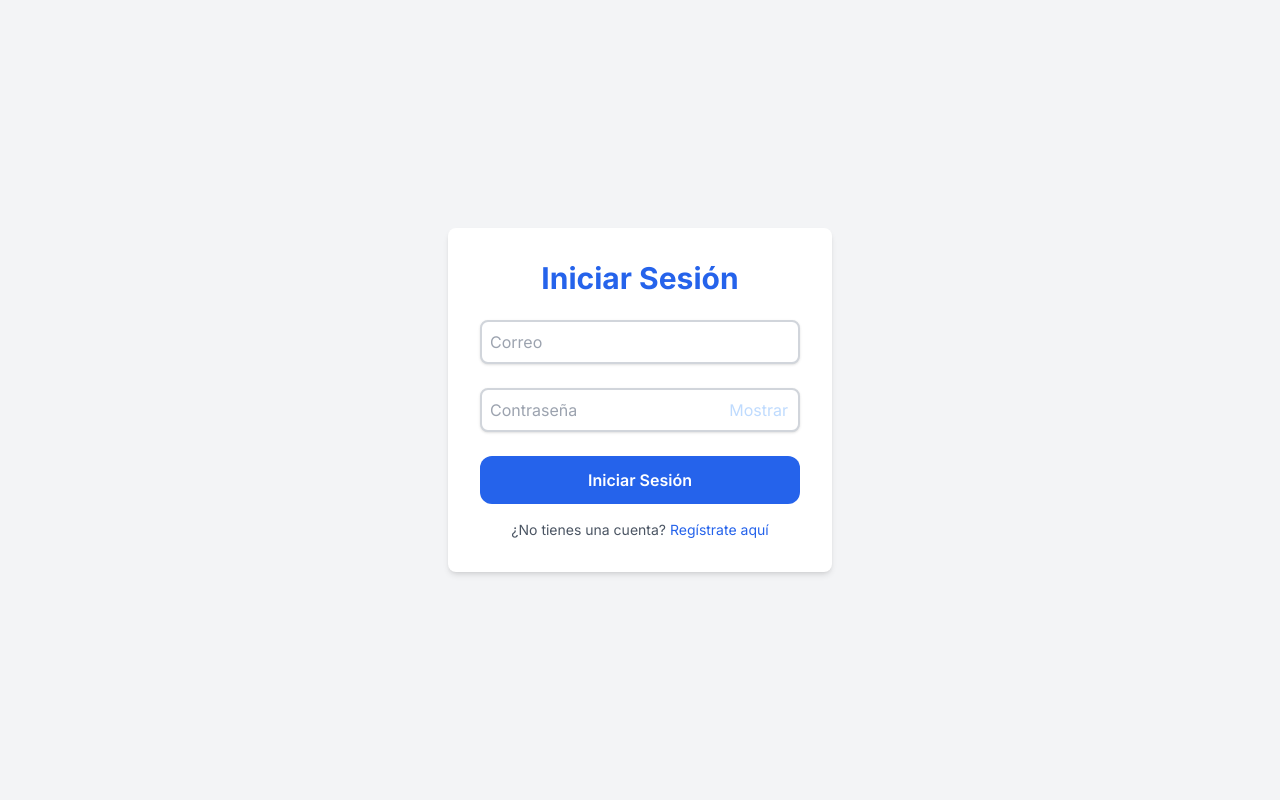
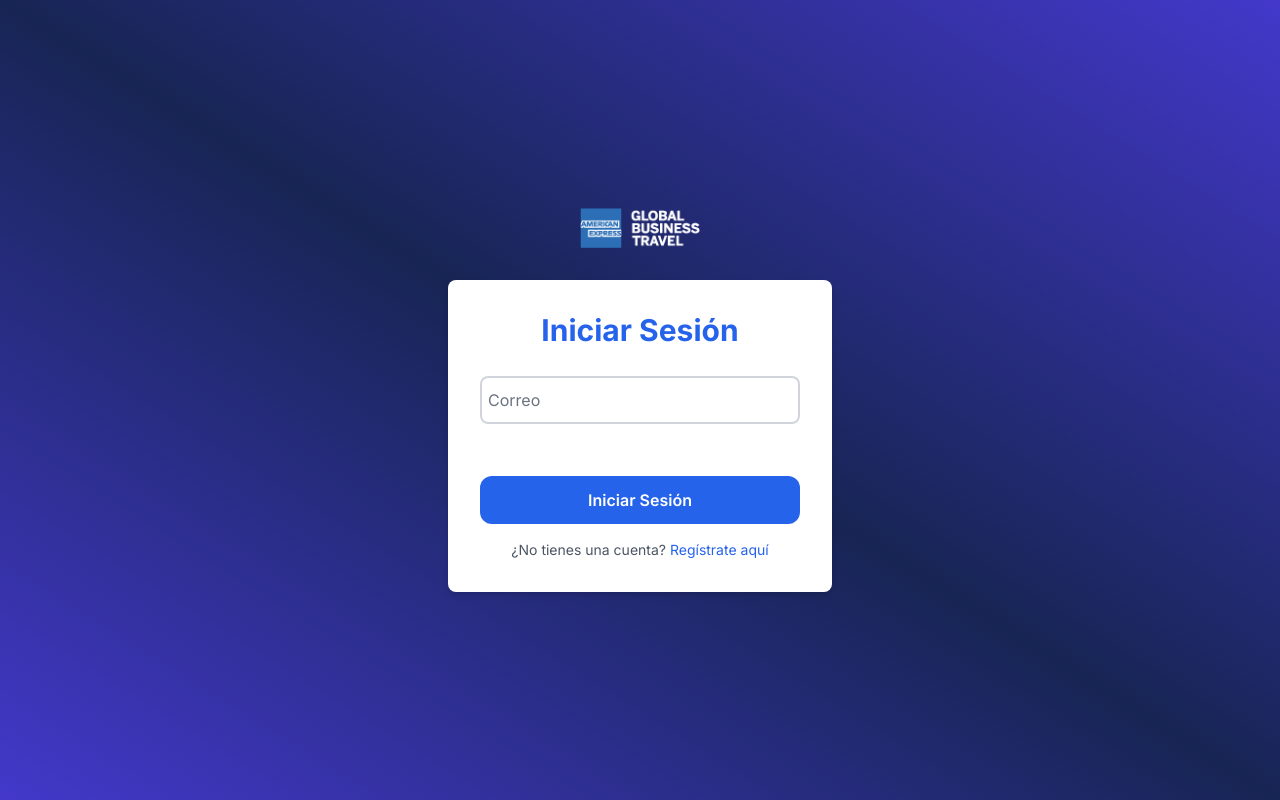
Before and after one commit to crbzxy/gbt-summit-2024, a Next.js app: page /login in a window 1280 px wide. Built offline with nearby package versions, Linux system fonts and the light colour scheme.

Commit message:
base3 ajustes usuario negocio

```diff
--- a/src/app/admin/page.tsx
+++ b/src/app/admin/page.tsx
@@ -15,11 +15,10 @@ type User = {
   registrationType: string;
 };
 
-// Define el tipo FormState
+// Define el tipo FormState, eliminando la contraseña
 type FormState = {
   name: string;
   email: string;
-  password: string;
   phone: string;
   company: string;
   position: string;
@@ -189,11 +188,10 @@ export default function Admin() {
         {/* Modal para edición de usuario */}
         {selectedUser && (
           <div className="fixed inset-0 bg-black bg-opacity-50 flex items-center justify-center z-50">
-            <div className=" rounded-lg overflow-hidden shadow-lg w-11/12 md:w-3/4 lg:w-1/2">
+            <div className="rounded-lg overflow-hidden shadow-lg w-11/12 md:w-3/4 lg:w-1/2">
               <div className="p-6">
                 <h2 className="text-2xl font-bold mb-4 text-center">Editar Usuario</h2>
                 <RegistrationForm
-
                   registrationType={selectedUser.registrationType}
                   mode="edit"
                   initialData={selectedUser}
--- a/src/app/components/Footer.tsx
+++ b/src/app/components/Footer.tsx
@@ -15,7 +15,7 @@ const Footer: React.FC = () => {
                 <div className="flex-1 text-left">
                     <p className="text-sm mb-2">
                         Los servicios de American Express Global Business Travel utilizan información personal como se describe en el{' '}
-                        <a href="/privacy-policy" className="underline">
+                        <a href="https://privacy.amexgbt.com/es-la/statement" className="underline">
                             Aviso de privacidad global de GBT
                         </a>.
                     </p>
--- a/src/app/components/InputField.tsx
+++ b/src/app/components/InputField.tsx
@@ -1,4 +1,4 @@
-import React, { ChangeEvent, memo } from "react";
+import React, { ChangeEvent } from "react";
 
 interface InputFieldProps {
   type: string;
@@ -6,48 +6,38 @@ interface InputFieldProps {
   name: string;
   value: string;
   onChange: (e: ChangeEvent<HTMLInputElement>) => void;
-  showToggle?: boolean;
-  showPassword?: boolean;
-  toggleShowPassword?: () => void;
+  mode: "register" | "edit"; // Añadir esta línea
 }
 
-const InputField: React.FC<InputFieldProps> = memo(
-  ({
+const InputField: React.FC<InputFieldProps> = ({
   type,
   placeholder,
   name,
   value,
   onChange,
-    showToggle = false,
-    showPassword,
-    toggleShowPassword,
-  }) => (
-    <div className="relative mb-4">
+  mode, // Añadir esta línea
+}) => {
+  return (
+    <div className="relative mb-6">
       <input
-        className={`peer w-full p-2 border-2 border-gray-300 rounded-lg bg-white shadow focus:outline-none focus:ring-2 focus:ring-blue-500 transition ${
-          value ? "ring-2 ring-blue-500" : ""
-        }`}
-        type={showToggle && showPassword ? "text" : type}
-        placeholder={placeholder}
+        type={type}
         name={name}
         value={value}
         onChange={onChange}
+        className={`peer w-full px-3 py-2 my-1 border-2 bg-white border-gray-300 rounded-lg focus:outline-none focus:border-blue-500 bg-transparent transition h-12`}
+        placeholder=" " // Placeholder vacío para activar el label flotante
+        id={name} // Asegúrate de que el input tenga un id para el label
       />
-
-      {showToggle && toggleShowPassword && (
-        <button
-          type="button"
-          onClick={toggleShowPassword}
-          className="absolute right-3 top-1/2 transform -translate-y-1/2 text-blue-200 hover:text-blue-800 focus:outline-none"
+      <label
+        htmlFor={name}
+        className={`absolute left-1 top-1/2 transform -translate-y-1/2  px-1 text-gray-500 transition-all duration-200 ease-in-out ${
+          value || mode === "edit" ? "text-sm top-0 -translate-y-full scale-75 text-white" : ""
+        } peer-focus:text-sm peer-focus:top-0 peer-focus:-translate-y-full peer-focus:scale-75 peer-focus:text-gray-400`}
       >
-          {showPassword ? "Ocultar" : "Mostrar"}
-        </button>
-      )}
+        {placeholder}
+      </label>
     </div>
-  )
   );
-
-// Define el displayName para el componente memoizado
-InputField.displayName = "InputField";
+};
 
 export default InputField;
--- a/src/app/components/RegisterForm.tsx
+++ b/src/app/components/RegisterForm.tsx
@@ -1,25 +1,24 @@
-// RegisterForm.tsx
 "use client";
 
 import React, { useState, ChangeEvent, FormEvent } from "react";
 import InputField from "../components/InputField";
+import useCountries from "../hooks/useCountries";
 
-// Definimos y exportamos FormState
 export type FormState = {
   name: string;
   email: string;
-  password: string;
   phone: string;
   company: string;
   position: string;
+  country: string;
   registrationType: string;
 };
 
 interface RegistrationFormProps {
-  registrationType: string; // 'website', 'presencial', 'remoto'
-  mode: "register" | "edit"; // Modo del formulario
-  initialData?: Partial<FormState>; // Datos iniciales para el modo de edición
-  onSubmit: (data: FormState) => Promise<void>; // Función para manejar el envío
+  registrationType: string;
+  mode: "register" | "edit";
+  initialData?: Partial<FormState>;
+  onSubmit: (data: FormState) => Promise<void>;
 }
 
 const RegisterForm: React.FC<RegistrationFormProps> = ({
@@ -31,18 +30,22 @@ const RegisterForm: React.FC<RegistrationFormProps> = ({
   const [formData, setFormData] = useState<FormState>({
     name: initialData.name ?? "",
     email: initialData.email ?? "",
-    password: "",
     phone: initialData.phone ?? "",
     company: initialData.company ?? "",
     position: initialData.position ?? "",
+    country: initialData.country ?? "",
     registrationType,
   });
 
+  const { countries, loading: countriesLoading, error: countriesError } =
+    useCountries();
+
   const [loading, setLoading] = useState<boolean>(false);
   const [error, setError] = useState<string | null>(null);
-  const [showPassword, setShowPassword] = useState<boolean>(false);
 
-  const handleInputChange = (e: ChangeEvent<HTMLInputElement>) => {
+  const handleInputChange = (
+    e: ChangeEvent<HTMLInputElement | HTMLSelectElement>
+  ) => {
     const { name, value } = e.target;
     setFormData((prevData) => ({ ...prevData, [name]: value }));
   };
@@ -52,51 +55,54 @@ const RegisterForm: React.FC<RegistrationFormProps> = ({
     setLoading(true);
     setError(null);
 
-    const { name, email, password, phone, company, position } = formData;
+    const { name, email, phone, company, position, country } = formData;
 
-    // Validación básica
-    if (
-      !name ||
-      !email ||
-      (!password && mode === "register") || // Solo requiere password en registro
-      !phone ||
-      !company ||
-      !position
-    ) {
+    if (!name || !email || !phone || !company || !position || !country) {
       setError("Por favor, completa todos los campos.");
       setLoading(false);
       return;
     }
 
     try {
-      await onSubmit(formData); // Usa la función de envío proporcionada
+      await onSubmit(formData);
     } catch (error: any) {
-      setError(error.message || "Error desconocido."); // Captura el mensaje de error
+      setError(error.message || "Error desconocido.");
     } finally {
       setLoading(false);
     }
   };
 
-  const toggleShowPassword = () => {
-    setShowPassword((prev) => !prev);
-  };
-
-  // Extracción de la lógica ternaria a una variable
   const buttonText = mode === "register" ? "Registrar" : "Guardar Cambios";
 
   return (
-    <div className="min-h-screen flex items-center justify-center bg-gradient-to-tr from-indigo-500 via-blue-900 to-indigo-500">
-      <div className="flex flex-col md:flex-row ">
-        <div className="h-auto">
-          <img src="/tarjeta.png" alt="Tarjeta" className="w-full h-auto rounded-lg" />
-        </div>
-        <div className="md:w-1/2 p-8">
-          <h1 className="text-3xl font-bold mb-6 text-white text-left">
+    <div
+      className={`min-h-screen flex items-center justify-center ${
+        mode === "edit"
+          ? "bg-white"
+          : "bg-gradient-to-tr from-indigo-700 via-blue-950 to-indigo-700"
+      }`}
+    >
+      <div className="flex flex-col md:flex-row">
+        {mode !== "edit" && (
+          <div className="h-auto">
+            <img
+              src="/tarjeta.png"
+              alt="Tarjeta"
+              className="w-full h-auto rounded-lg"
+            />
+          </div>
+        )}
+        <div className="p-8">
+          <h1
+            className={`text-3xl font-bold mb-6 ${
+              mode === "edit" ? "text-black" : "text-white"
+            } text-left`}
+          >
             {mode === "register" ? "Registro" : "Editar Usuario"}
           </h1>
           {error && (
             <div className="mb-4 p-4 text-sm text-red-700 bg-red-100 border border-red-200 rounded">
-              {error} {/* Muestra el mensaje de error */}
+              {error}
             </div>
           )}
           <form onSubmit={handleSubmit} className="space-y-4">
@@ -106,6 +112,7 @@ const RegisterForm: React.FC<RegistrationFormProps> = ({
               name="name"
               value={formData.name}
               onChange={handleInputChange}
+              mode={mode} // Pasar mode aquí
             />
             <InputField
               type="email"
@@ -113,16 +120,7 @@ const RegisterForm: React.FC<RegistrationFormProps> = ({
               name="email"
               value={formData.email}
               onChange={handleInputChange}
-            />
-            <InputField
-              type="password"
-              placeholder="Contraseña"
-              name="password"
-              value={formData.password}
-              onChange={handleInputChange}
-              showToggle={true}
-              showPassword={showPassword}
-              toggleShowPassword={toggleShowPassword}
+              mode={mode} // Pasar mode aquí
             />
             <InputField
               type="text"
@@ -130,6 +128,7 @@ const RegisterForm: React.FC<RegistrationFormProps> = ({
               name="phone"
               value={formData.phone}
               onChange={handleInputChange}
+              mode={mode} // Pasar mode aquí
             />
             <InputField
               type="text"
@@ -137,6 +136,7 @@ const RegisterForm: React.FC<RegistrationFormProps> = ({
               name="company"
               value={formData.company}
               onChange={handleInputChange}
+              mode={mode} // Pasar mode aquí
             />
             <InputField
               type="text"
@@ -144,10 +144,34 @@ const RegisterForm: React.FC<RegistrationFormProps> = ({
               name="position"
               value={formData.position}
               onChange={handleInputChange}
+              mode={mode} // Pasar mode aquí
             />
+            {countriesLoading ? (
+              <p>Cargando países...</p>
+            ) : countriesError ? (
+              <p>Error al cargar países: {countriesError}</p>
+            ) : (
+              <select
+                name="country"
+                value={formData.country}
+                onChange={handleInputChange}
+                className="w-full p-3 bg-white border border-gray-300 rounded-lg"
+              >
+                <option value="">Seleccione un país</option>
+                {countries.map((country) => (
+                  <option key={country.code} value={country.code}>
+                    {country.name}
+                  </option>
+                ))}
+              </select>
+            )}
             <button
               type="submit"
-              className={`w-full p-3 bg-blue-200 text-blue-900 font-semibold rounded-xl hover:bg-blue-700 transition-colors ${
+              className={`w-full p-3 ${
+                mode === "edit"
+                  ? "bg-blue-500 text-white"
+                  : "bg-blue-200 text-blue-900"
+              } font-semibold rounded-xl hover:bg-blue-700 transition-colors hover:text-white ${
                 loading ? "opacity-50 cursor-not-allowed" : ""
               }`}
               disabled={loading}
--- /dev/null
+++ b/src/app/hooks/useCountries.ts
@@ -0,0 +1,40 @@
+import { useEffect, useState } from "react";
+
+export type Country = {
+  name: string;
+  code: string;
+};
+
+const useCountries = () => {
+  const [countries, setCountries] = useState<Country[]>([]);
+  const [loading, setLoading] = useState<boolean>(true);
+  const [error, setError] = useState<string | null>(null);
+
+  useEffect(() => {
+    const fetchCountries = async () => {
+      try {
+        const response = await fetch("https://restcountries.com/v3.1/all");
+        console.log(response)
+        if (!response.ok) {
+          throw new Error("Error al obtener la lista de países");
+        }
+        const data = await response.json();
+        const formattedCountries = data.map((country: any) => ({
+          name: country.name.common,
+          code: country.cca2,
+        }));
+        setCountries(formattedCountries);
+      } catch (error: any) {
+        setError(error.message);
+      } finally {
+        setLoading(false);
+      }
+    };
+
+    fetchCountries();
+  }, []);
+
+  return { countries, loading, error };
+};
+
+export default useCountries;
--- a/src/app/login/page.tsx
+++ b/src/app/login/page.tsx
@@ -3,12 +3,10 @@
 import { useState } from "react";
 import { useRouter } from "next/navigation";
 import Loader from "../components/Loader";
-import InputField from "../components/InputField"; // Importa el componente InputField
+import InputField from "../components/InputField";
 
 export default function Login() {
   const [email, setEmail] = useState("");
-  const [password, setPassword] = useState("");
-  const [showPassword, setShowPassword] = useState(false);
   const [error, setError] = useState<string | null>(null);
   const [loading, setLoading] = useState(false);
   const router = useRouter();
@@ -24,7 +22,7 @@ export default function Login() {
         headers: {
           "Content-Type": "application/json",
         },
-        body: JSON.stringify({ email, password }),
+        body: JSON.stringify({ email }), // Enviamos solo el correo electrónico
       });
 
       if (response.ok) {
@@ -55,17 +53,14 @@ export default function Login() {
     }
   };
 
-  const toggleShowPassword = () => {
-    setShowPassword((prevState) => !prevState);
-  };
-
   // Redirige al usuario a la página de registro
   const handleRegisterRedirect = () => {
     router.push("/registro"); // Asegúrate de que esta ruta coincida con la de tu página de registro
   };
 
   return (
-    <div className="min-h-screen flex items-center justify-center bg-gray-100">
+    <div className="min-h-screen flex flex-col  items-center justify-center bg-gradient-to-tr from-indigo-700 via-blue-950 to-indigo-700">
+      <img src="/gbtwhite.png" alt="American Express Logo" width={120} height={40} className="mb-8" />
       <div className="p-8 max-w-sm w-full bg-white rounded-lg shadow-md">
         <h1 className="text-3xl font-bold mb-6 text-blue-600 text-center">
           Iniciar Sesión
@@ -82,16 +77,7 @@ export default function Login() {
             name="email"
             value={email}
             onChange={(e) => setEmail(e.target.value)}
-          />
-          <InputField
-            type={showPassword ? "text" : "password"}
-            placeholder="Contraseña"
-            name="password"
-            value={password}
-            onChange={(e) => setPassword(e.target.value)}
-            showToggle={true}
-            showPassword={showPassword}
-            toggleShowPassword={toggleShowPassword}
+            mode="register" // Añadir el modo de login
           />
           <button
             type="submit"
--- a/src/models/User.ts
+++ b/src/models/User.ts
@@ -3,10 +3,10 @@ import mongoose from 'mongoose';
 const userSchema = new mongoose.Schema({
   name: { type: String, required: true },
   email: { type: String, required: true, unique: true },
-  password: { type: String, required: true },
   phone: { type: String },
   company: { type: String },
   position: { type: String },
+  country: { type: String, required: true }, // Nuevo campo para el país
   role: { type: String, enum: ['admin', 'user'], default: 'user' },
   registrationType: { type: String, enum: ['website', 'presencial', 'remoto'], default: 'website' },
   sessionToken: { type: String },
```
Also changed, not shown: src/app/api/auth/login/route.ts (+8 -11 lines), src/app/api/auth/register/route.ts (+11 -14 lines). Lines whose indentation alone changed are shown as unchanged.
